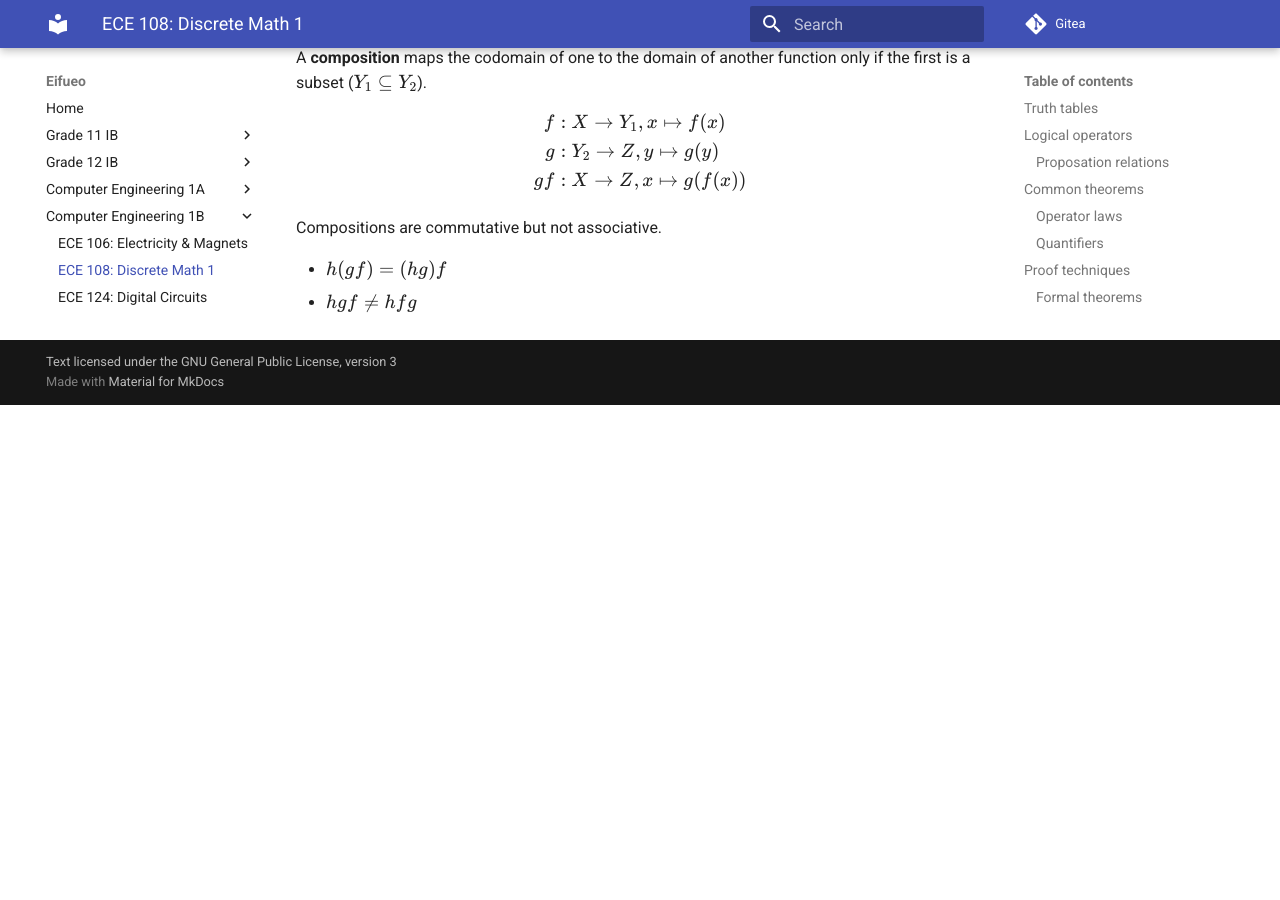
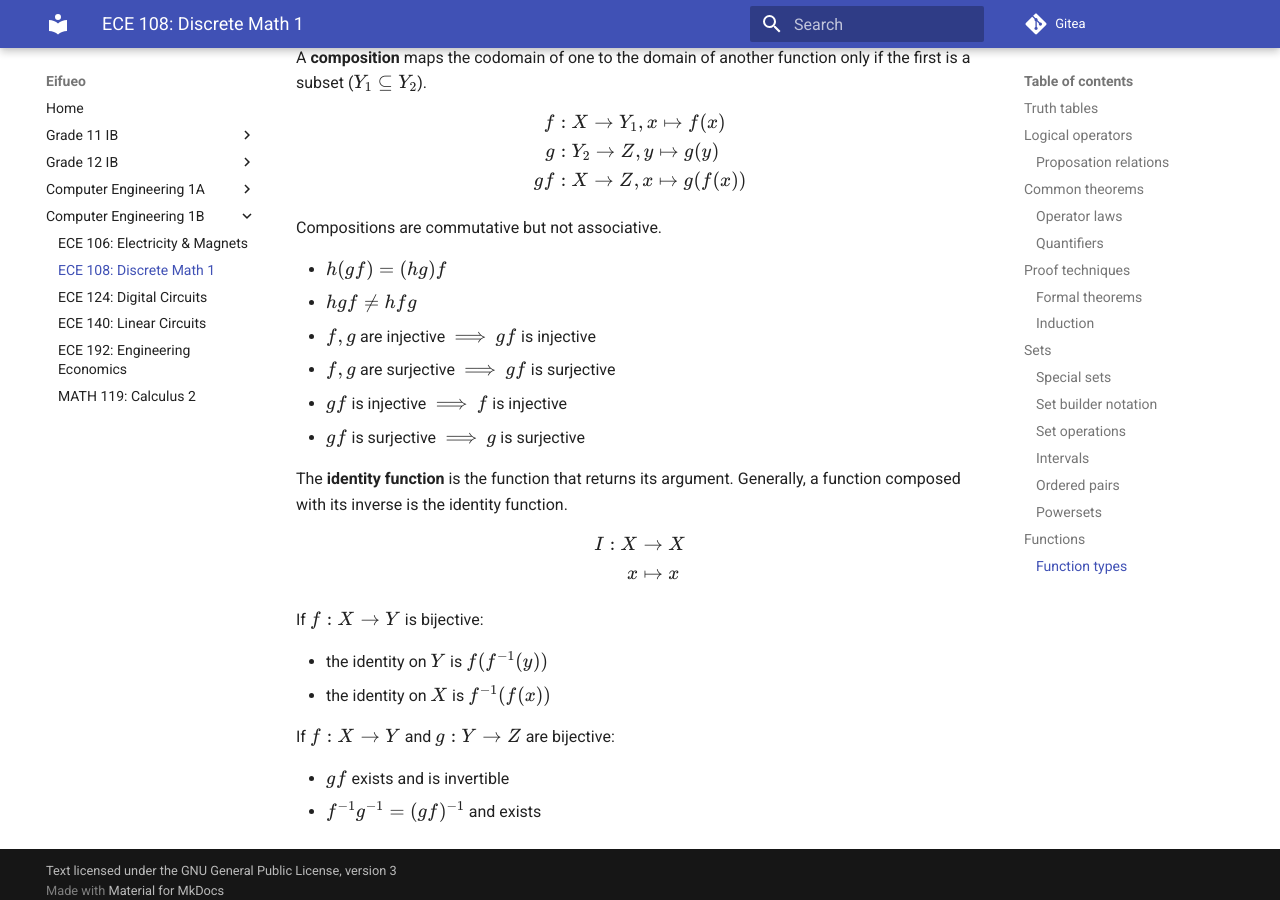
Before and after one commit to potatoeggy/eifueo, an MkDocs documentation site: the page built from docs/1b/ece108.md, in a window 1280 px wide and 900 px high, scrolled down 14016 px. Built offline with MkDocs 1.6.1 and Material for MkDocs 9.7.7, drawn with Linux system fonts in a browser that asks for light colours; before the commit the page ends 14421 px from its top, so only the background shows below that.

Commit message:
ece108: add composition

```diff
--- a/docs/1b/ece108.md
+++ b/docs/1b/ece108.md
@@ -573,3 +573,26 @@ Compositions are commutative but not associative.
 
 - $h(gf)=(hg)f$
 - $hgf\neq hfg$
+- $f, g$ are injective $\implies$ $gf$ is injective
+- $f, g$ are surjective $\implies$ $gf$ is surjective
+- $gf$ is injective $\implies$ $f$ is injective
+- $gf$ is surjective $\implies$ $g$ is surjective
+
+The **identity function** is the function that returns its argument. Generally, a function composed with its inverse is the identity function.
+
+$$
+\begin{align*}
+I:X&\to X \\
+x&\mapsto x
+\end{align*}
+$$
+
+If $f: X\to Y$ is bijective:
+
+- the identity on $Y$ is $f(f^{-1}(y))$
+- the identity on $X$ is $f^{-1}(f(x))$
+
+If $f: X\to Y$ and $g: Y\to Z$ are bijective:
+
+- $gf$ exists and is invertible
+- $f^{-1}g^{-1}=(gf)^{-1}$ and exists
```
